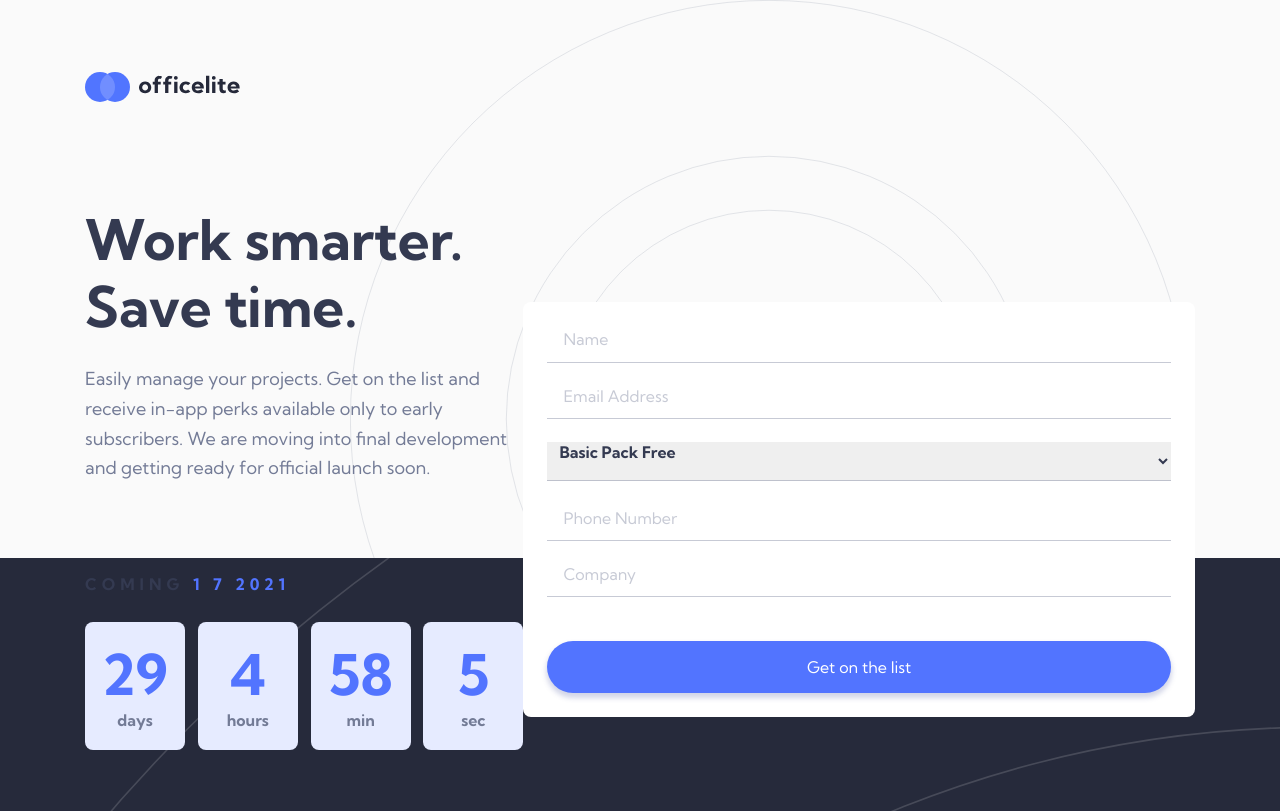
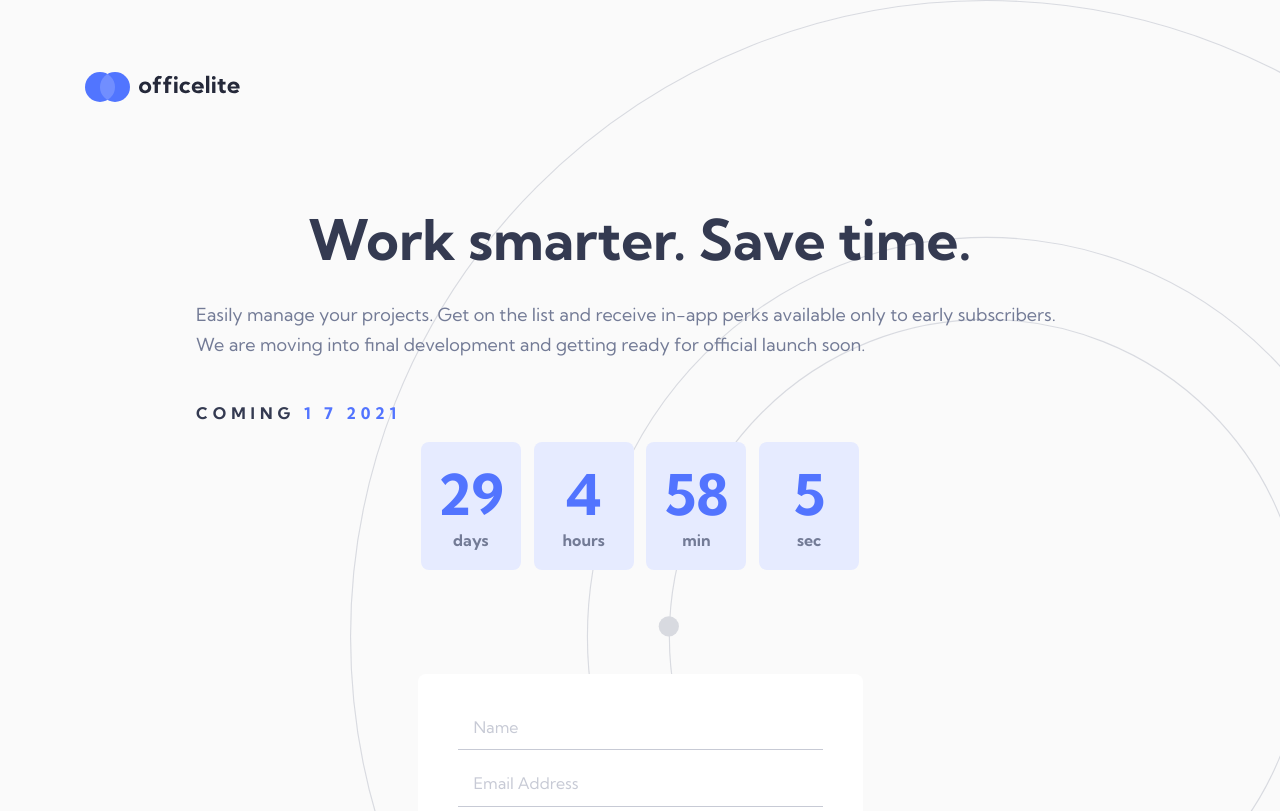
Before and after one commit to xaviguasch/officelite-coming-soon-site-frontendmentor-challenge-prac, a plain HTML site: page sign-up.html in a window 1280 px wide. Shown: the top 811 px of the page. Drawn offline with Linux system fonts and the light colour scheme.

Commit message:
finished 2nd page tablet view

```diff
--- a/style.css
+++ b/style.css
@@ -426,6 +426,7 @@ svg {
 /* Tablet */
 @media (min-width: 720px) {
   /* Typography */
+
   .cd-card__number {
     font-size: var(--fs-56);
     line-height: 1;
@@ -444,6 +445,7 @@ svg {
     background-size: contain;
     background-repeat: no-repeat;
   }
+
   /* Utility Styles */
   .wrapper {
     background: none;
@@ -486,6 +488,7 @@ svg {
     width: 45%;
 
     padding: 0;
+    padding-top: 2em;
   }
 
   /* Section B */
@@ -585,6 +588,52 @@ svg {
   .cd-card__unit {
     margin-top: 0.25em;
   }
+
+  /* SIGN-UP PAGE */
+
+  .section-a--sign-up {
+    flex-direction: column;
+  }
+
+  .section-a--sign-up .copy-area {
+    width: 80%;
+    gap: unset;
+
+    justify-content: center;
+    align-items: center;
+  }
+
+  .section-a--sign-up .title {
+    text-align: center;
+    width: 100%;
+  }
+
+  .section-a--sign-up .copy-text {
+    margin-top: 1.5em;
+  }
+  .section-a--sign-up .countdown-text {
+    margin-top: 2.5em;
+  }
+  .section-a--sign-up .countdown-cards {
+    margin-top: 1em;
+  }
+
+  .section-a--sign-up .form-area {
+    padding-top: 6.5em;
+  }
+  .section-a--sign-up .form-container {
+    max-width: 445px;
+    padding: 2.5em 2.5em 3.25em;
+  }
+
+  .background {
+    margin-top: -15em;
+    height: 380px;
+
+    background-position: -280px -460px;
+
+    background-size: 175%;
+  }
 }
 
 /* Desktop */
```
